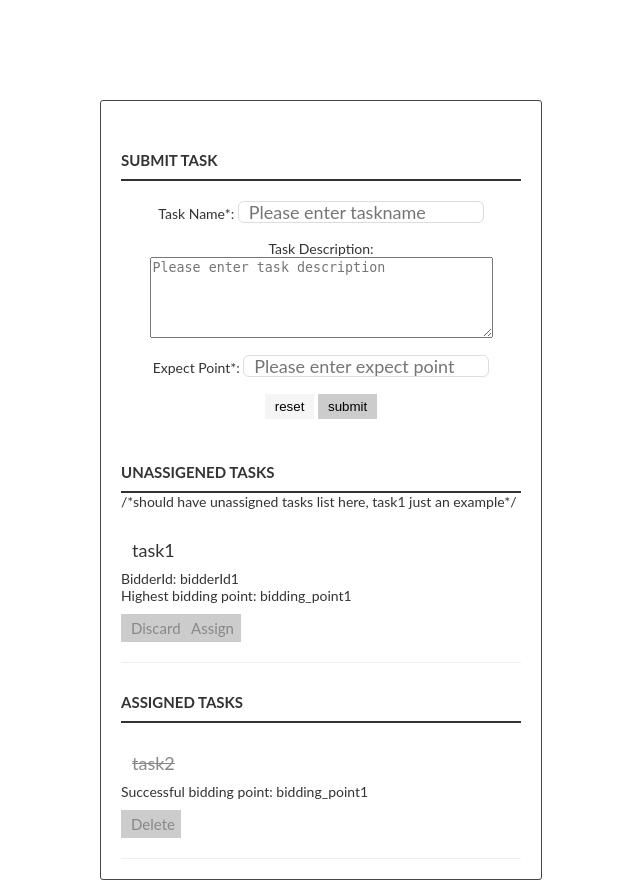
After one commit to Drowningfishy/cs2102, a PHP site: template task-sourcing/application/view/task/SubmittedTask.html in a window 1280 px wide. The commit adds this page. Shown: the whole page, without its empty margins (319-959 px from the left). Run offline with PHP 8.4, Linux system fonts and the light colour scheme; the template is opened without the code that fills it, so the values that code supplies are empty.

Commit message:
publish task page html uploaded in the task folder, publish task css in css folder, some change of homepage

```diff
--- /dev/null
+++ b/task-sourcing/application/view/task/SubmittedTask.html
@@ -0,0 +1,64 @@
+<html>
+  <head>
+    <title>SubmittedTask</title>
+    <!-- <link href='https://fonts.googleapis.com/css?family=Lato:300,400,700' rel='stylesheet' type='text/css'> -->
+    <link rel="stylesheet" href="style.css" type="text/css" media="screen" charset="utf-8">
+    <link rel="stylesheet" href="SubmittedTask.css" >
+  </head>
+  <body>
+    <div class="container">
+        <label for="new-task">Submit task</label>
+        <div class = "submit" align="center">
+        <form action = "user/homepage" method="post">
+
+            Task Name*: <input type="text" name="taskname" placeholder = "Please enter taskname" required="required">
+            <br />
+            <br />
+            Task Description: <textarea cols="40" rows="5" placeholder = "Please enter task description"></textarea >
+            <br />
+            <br />
+            Expect Point*: <input type="text" name="point" placeholder = "Please enter expect point" required="required">
+
+            <br />
+            <br />
+            <input type="reset" value="reset">
+            <input type="submit" value="submit">
+        </form>
+        </div>
+
+      <h3>UNASSIGENED TASKS</h3>
+      <ul id="incomplete-tasks">
+        /*should have unassigned tasks list here, task1 just an example*/
+        <li>
+          <!--task1need to be changed by the task name-->
+          <label>task1</label>
+          <div class="clear"></div>
+          <div class="bidderId">BidderId: bidderId1</div>
+          <div class="clear"></div>
+          <div class="biddingPoint">Highest bidding point: bidding_point1</div>
+           <div class="clear"></div>
+          <button class="delete">Discard</button>
+          <button class="assign">Assign</button>
+          <br>
+        </li>
+
+      </ul>
+
+      <h3>ASSIGNED TASKS</h3>
+      <ul id="completed-tasks">
+        <li>
+          <!--task2 and so on need to be changed by the task name-->
+          <label>task2</label>
+          <div class="clear"></div>
+          <div class="successfulBiddingPoint">Successful bidding point: bidding_point1</div>
+          <div class="clear"></div>
+          <button class="delete2">Delete</button>
+        </li>
+      </ul>
+
+    </div>
+
+    <script type="text/javascript" src="app.js"></script>
+
+  </body>
+</html>
--- a/task-sourcing/application/view/user/homepage.php
+++ b/task-sourcing/application/view/user/homepage.php
@@ -9,7 +9,7 @@
 		<div class="profilelogo">Here should be Logo</div>
 
 		<div class="function1">Search for task</div>
-		<div class="function2">Submitted tasks</div>
+		<div class="function2">Published Tasks Management</div>
 
 		<div class="profile">
 			<div class = "username"><h1><?php if (Mini\Libs\Helper::logged_in()) {echo $_SESSION['login_user'] -> name; } else {echo "Nickname";};  ?></h1> </div>
@@ -20,7 +20,7 @@
 		</div>
 
 		<div class="function3">CRUD entries(admin only)</div>
-		<div class="function4">Submit your task</div>
+		<div class="function4">Task Bidding management</div>
 	</div>
 
 	<div class="clear"></div>
--- /dev/null
+++ b/task-sourcing/public/css/SubmittedTask.css
@@ -0,0 +1,126 @@
+/* Basic Style */
+body {
+  background: #fff;
+  color: #333;
+  font-family: Lato, sans-serif;
+}
+.container {
+  display: block;
+  width: 400px;
+  margin: 100px auto 0;
+}
+
+.clear{
+  clear:both;
+}
+
+ul {
+  margin: 0;
+  padding: 0;
+}
+li * {
+  float: left;
+}
+li, h3 {
+  clear:both;
+  list-style:none;
+}
+input, button {
+  outline: none;
+}
+button {
+  background: none;
+  border: 0px;
+  color: #888;
+  font-size: 15px;
+  width: 60px;
+  margin: 10px 0 0;
+  font-family: Lato, sans-serif;
+  cursor: pointer;
+}
+button:hover {
+  color: #333;
+}
+/* Heading */
+h3,
+label[for='new-task'] {
+  color: #333;
+  font-weight: 700;
+  font-size: 15px;
+  border-bottom: 2px solid #333;
+  padding: 30px 0 10px;
+  margin: 0;
+  text-transform: uppercase;
+}
+input[type="text"] {
+  margin: 0;
+  font-size: 18px;
+  line-height: 18px;
+  height: 18px;
+  padding: 10px;
+  border: 1px solid #ddd;
+  background: #fff;
+  border-radius: 6px;
+  font-family: Lato, sans-serif;
+  color: #888;
+}
+input[type="text"]:focus {
+  color: #333;
+}
+
+/* New Task */
+label[for='new-task'] {
+  display: block;
+  margin: 0 0 20px;
+}
+input#new-task {
+  float: left;
+  width: 318px;
+}
+p > button:hover {
+  color: #0FC57C;
+}
+
+/* Task list */
+li {
+  overflow: hidden;
+  padding: 20px 0;
+  border-bottom: 1px solid #eee;
+}
+
+li > label {
+  font-size: 18px;
+  line-height: 40px;
+  width: 237px;
+  padding: 0 0 0 11px;
+}
+li > .delete:hover {
+  color: #CF2323;
+}
+
+li > .assign:hover {
+  color: #CF2323;
+}
+
+li > .delete2:hover {
+  color: #CF2323;
+}
+
+/* Completed */
+#completed-tasks label {
+  text-decoration: line-through;
+  color: #888;
+}
+
+/* Edit Task */
+ul li input[type=text] {
+  display:none;
+}
+
+ul li.editMode input[type=text] {
+  display:block;
+}
+
+ul li.editMode label {
+  display:none;
+}
```
Also changed, not shown: task-sourcing/public/html/SubmittedTask.html (added, +64 -0 lines), task-sourcing/public/css/background2.jpg (added).
